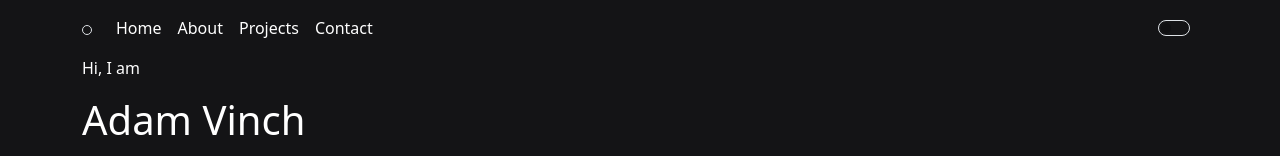
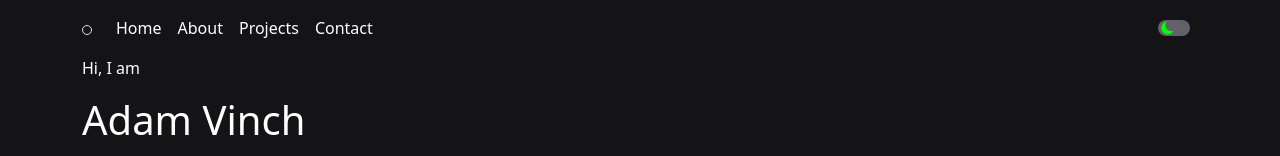
Before and after one commit to Adamv27/Portfolio, a React (Vite) app: page / in a window 1280 px wide. Shown: the top 156 px of the page. Built offline with nearby package versions, Linux system fonts and the light colour scheme.

Commit message:
Add moon svg for theme toggle

```diff
--- a/src/scss/dark-mode.scss
+++ b/src/scss/dark-mode.scss
@@ -34,6 +34,8 @@ html[darkmode] {
 
   --#{$variable-prefix}navbar-toggler-border-color: #FFF;
 
+  --bs-form-switch-bg: $primary;
+
   .navbar {
     .navbar-brand,
     .navbar-nav .nav-link {
@@ -48,4 +50,10 @@ html[darkmode] {
         background-image: url("../assets/menu-light.svg");
     }
   }
+
+    .form-switch .form-check-input {
+        background-color: $accent-3;
+        border: none;
+        background-image: url("../assets/moon.svg");
+  }
 }
```
Also changed, not shown: src/assets/moon.svg (added).
